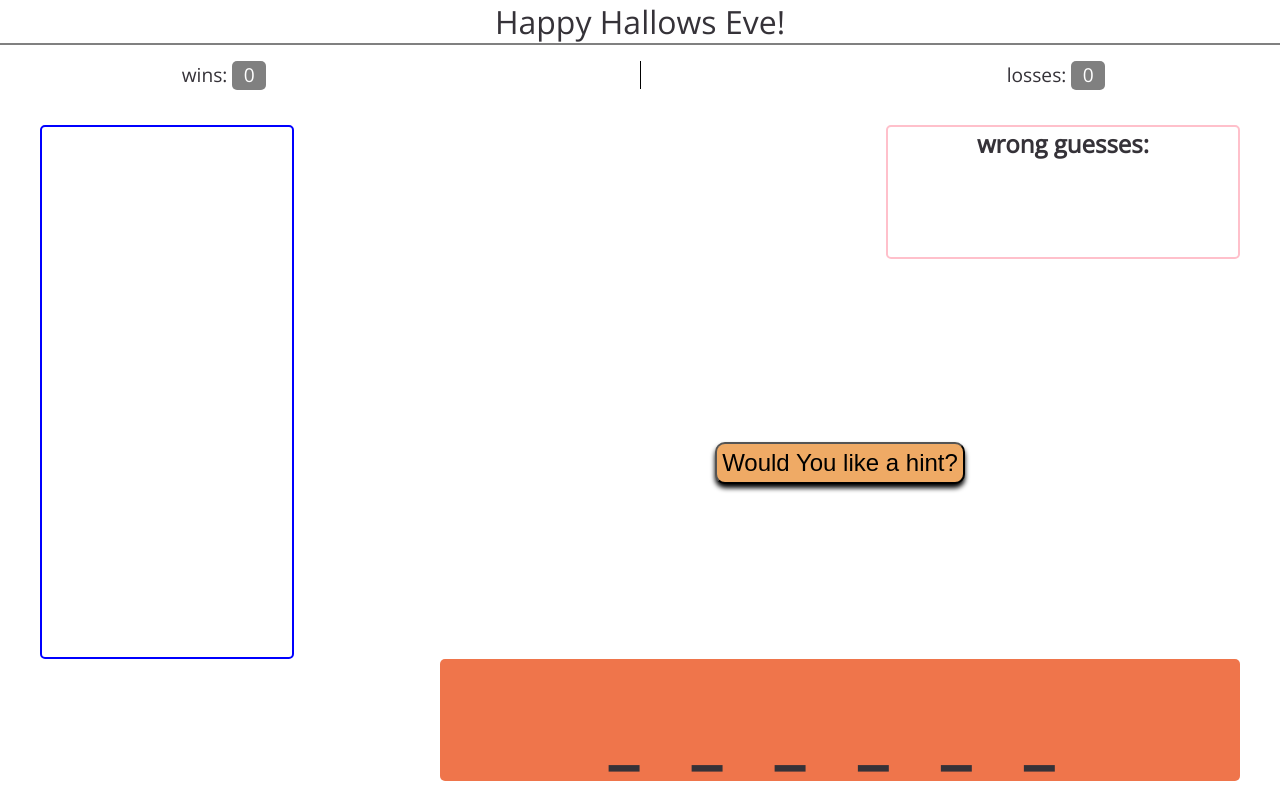
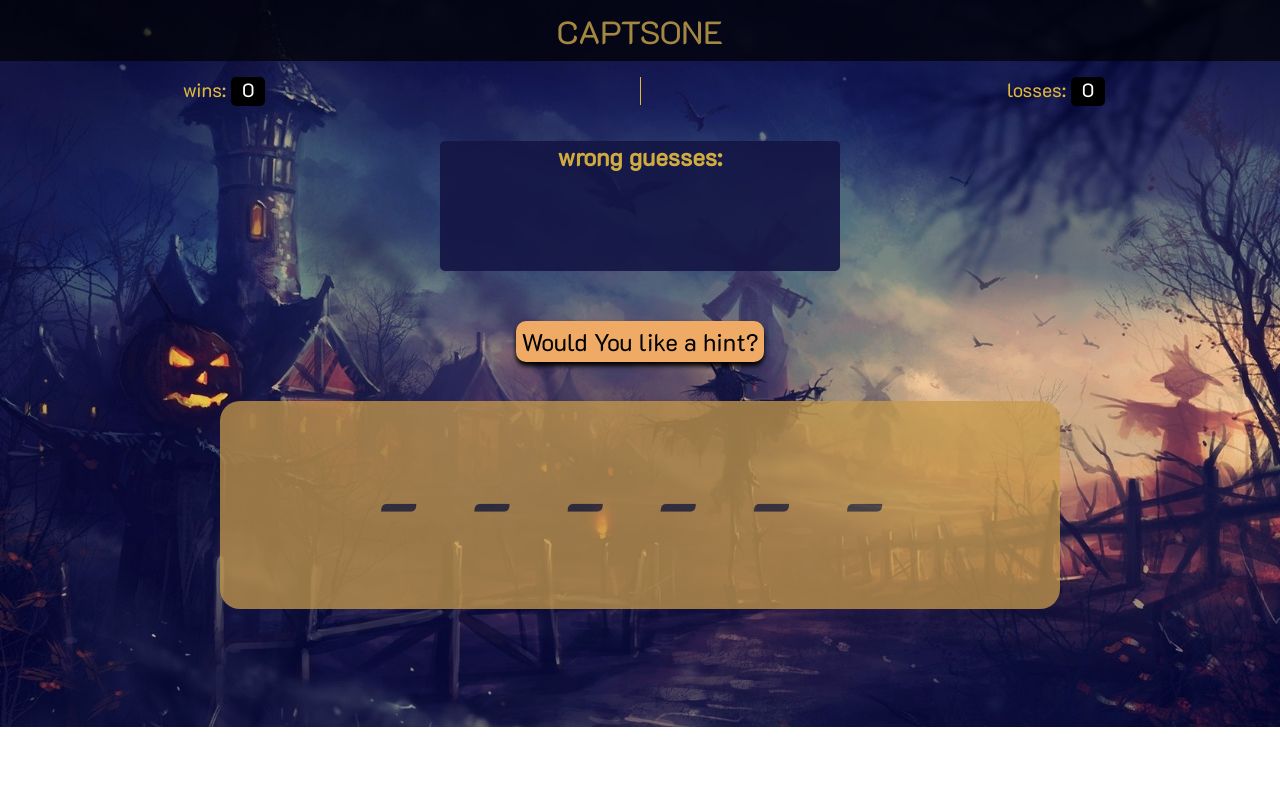
Before and after one commit to JSpeed8th/Capstone, a plain HTML site: page index.html in a window 1280 px wide. Drawn offline with nearby package versions, Linux system fonts and the light colour scheme; files that its build step writes are made by us from their sources.

Commit message:
Tweaked css. Almost final

```diff
--- a/index.html
+++ b/index.html
@@ -4,7 +4,7 @@
     <meta charset="utf-8">
     <title>Capstone</title>
     <link rel="stylesheet" type="text/css" href="css/main.css">
-    <link href="https://fonts.googleapis.com/css?family=Open+Sans" rel="stylesheet">
+    <link href="https://fonts.googleapis.com/css?family=K2D" rel="stylesheet">
   </head>
   <body>
     <nav class="projectname_wrapper">
@@ -17,7 +17,6 @@
     </nav>
 
     <div class="main_content_wrapper">
-      <div class="hangman"></div>
       <div class="guess_wrapper">
         <div class="display_guess"> <h3>wrong guesses:</h3> <p class="wrong_guesses"></p> <p class="wrong_letters"></p> <p class="num_of_guesses"></p> </div>
       </div>
--- a/stylesheets/_body.scss
+++ b/stylesheets/_body.scss
@@ -1,4 +1,8 @@
 body {
-  font-family: 'Open Sans', sans-serif;
+  font-family: 'K2D', sans-serif;
   color: $main-font-color;
+  background-image: url("../images/background2.jpg");
+  background-position: center;
+  background-size: 100% 120%;
+  background-repeat: no-repeat;
 }
--- a/stylesheets/_main_content_wrapper.scss
+++ b/stylesheets/_main_content_wrapper.scss
@@ -1,30 +1,29 @@
 .main_content_wrapper {
   display: grid;
-  grid-template-columns: .5fr 1fr;
-  grid-template-rows: .3fr .3fr .4fr;
+  grid-template-columns: repeat(3, 1fr);
+  grid-template-rows: repeat(4, 1fr);
   margin-top: 20px;
   padding: 0 40px;
-  // background-image: url("../images/background1.jpg");
-  // background-position: center;
-  // background-size: 100% 100%;
-  // background-repeat: no-repeat;
 }
 
 .guess_wrapper {
   width: 100%;
   height: 100%;
+  grid-column: 2/3;
 }
 
 .display_guess {
-  // margin: 0 auto;
+  margin: 0 auto;
   position: relative;
   float: right;
-  width: 350px;
+  width: 100%;
   height: 130px;
-  border: 2px solid pink;
   border-radius: 5px;
   overflow: scroll;
   text-align: center;
+  grid-row: 1/4;
+  background-color: #141644;
+  opacity: .9;
 }
 
 .num_of_guesses {
@@ -32,12 +31,12 @@
   // opacity: 0;
   position: absolute;
   top: 78px;
-  left: 70px;
+  left: 97px;
   width: 200px;
   // height: 200px;
-  border: 2px solid #92140C;
+  border: 2px solid #853953;
   text-align: center;
-  color: #92140C;
+  color: #853953;
   font-weight: bold;
   font-size: 1.5em;
   border-radius: 10px;
@@ -51,6 +50,7 @@
 
 .displayHint {
   display: none;
+  color: white;
 }
 
 .display_guess h3{
@@ -70,18 +70,20 @@
 // }
 
 .hangman {
-  height: 530px;
+  // height: 530px;
   width: 250px;
   border: 2px solid blue;
   border-radius: 5px;
-  grid-row: 1;
-  grid-row-end: 3;
+  grid-row-start: 1;
+  grid-row-end: 4;
 }
 
 .hint_container {
   text-align: center;
   padding-top: 50px;
   padding-bottom: 10px;
+  grid-row: 2/3;
+  grid-column: 1/4;
 }
 
 .hint_button{
@@ -89,9 +91,11 @@
   border-radius: 10px;
   padding: 5px;
   outline: none;
+  border: none;
   margin: 0 auto;
   box-shadow: 0 4px 5px black;
   background-color: #EFAA65;
+  font-family: 'K2D', sans-serif;
 }
 
 .hint_button:hover {
@@ -100,14 +104,16 @@
 }
 
 .word_container {
-  width: 100%;
+  width: 70%;
+  height: 80%;
   margin: 0 auto;
-  border-radius: 5px;
-  grid-column-start: 2;
-  grid-column-end: 3;
+  border-radius: 20px;
+  grid-column: 1/4;
+  grid-row: 3/5;
   text-align: center;
-  background-color: #EF754B;
+  background-color: #C79A4B;
   color: #353238;
+  opacity: .75;
 }
 
 .status_of_game {
--- a/stylesheets/_modal.scss
+++ b/stylesheets/_modal.scss
@@ -1,10 +1,10 @@
 .modal {
   display: none;
   position: absolute;
-  top: 100px;
-  left: 500px;
+  top: 135px;
+  left: 37%;
   width: 300px;
-  height: 300px;
+  height: 272px;
   background-color: gray;
   border-radius: 10px;
   opacity: .93;
--- a/stylesheets/_navbar.scss
+++ b/stylesheets/_navbar.scss
@@ -9,7 +9,10 @@
 .projectname_wrapper {
   text-align: center;
   font-size: 2em;
-  border-bottom: 2px solid gray;
+  background-color: black;
+  color: $main-font-color;
+  padding: .3em 0;
+  opacity: .7;
 }
 
 .wins, .losses {
@@ -24,7 +27,7 @@
   display: inline-block;
   height: 28px;
   width: 1px;
-  background-color: black;
+  background-color: $main-font-color;
 }
 
 .loseCounter, .winCounter{
@@ -33,7 +36,7 @@
   min-width: 28px;
   height: 24px;
   border-radius: 5px;
-  background-color: gray;
+  background-color: black;
   padding: 0 3px;
   padding-bottom: 5px;
   margin-bottom: -7px;
--- a/stylesheets/_variables.scss
+++ b/stylesheets/_variables.scss
@@ -1 +1,2 @@
-$main-font-color: #353238;
+$main-font-color: #E2B93C;
+$main-border-color: #353238;
```
Also changed, not shown: images/background2.jpg (added).
